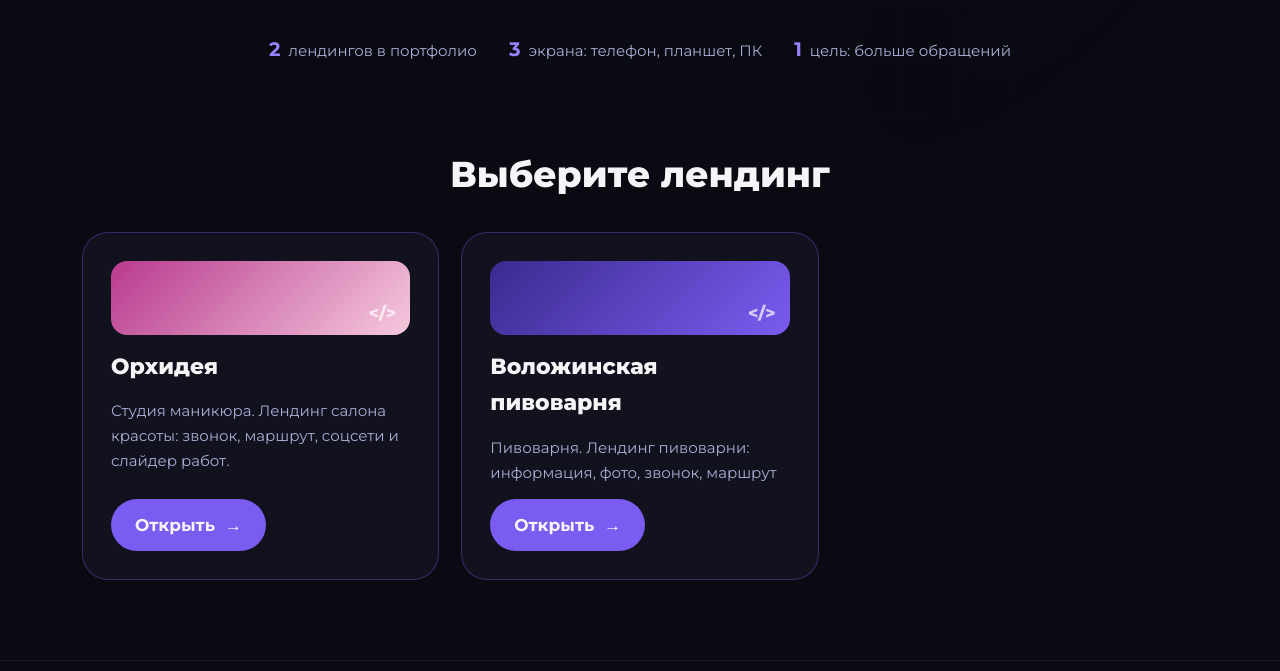
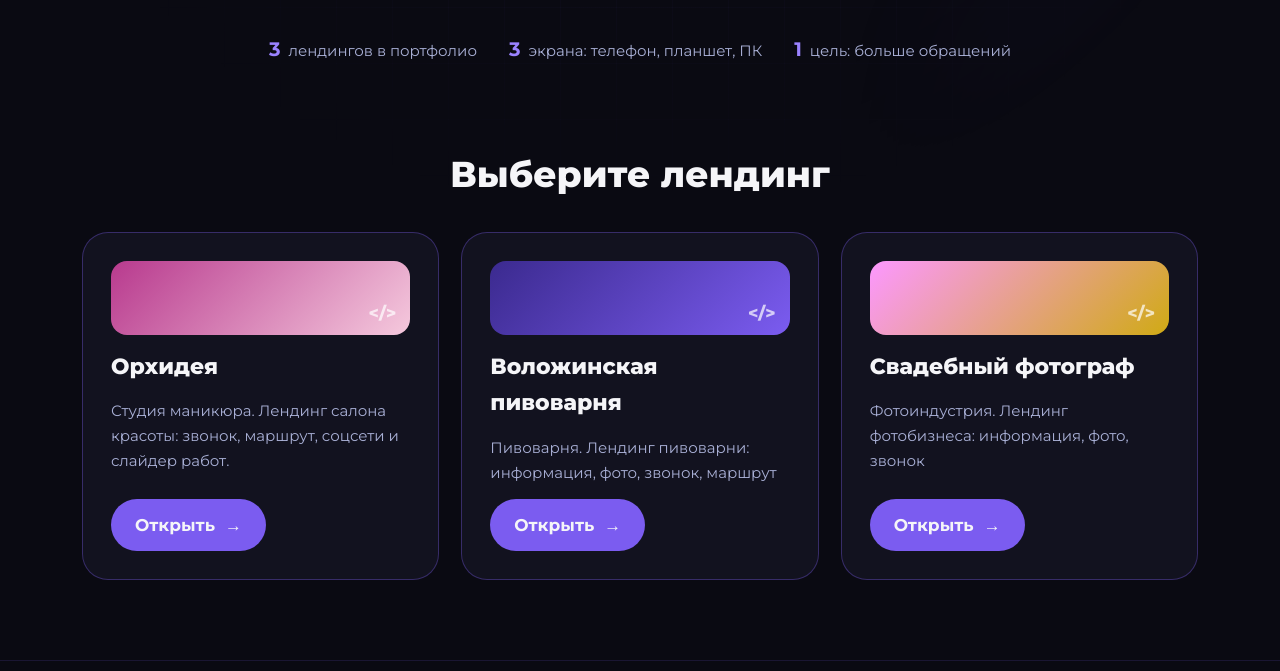
Before and after one commit to GrazTeam/GrazTeam, a plain HTML site: page index.html in a window 1280 px wide. Shown: the part 609-1280 px from the top of the page. Drawn offline with Linux system fonts and the light colour scheme.

Commit message:
init(SvadebniyPhotograph): added to navigator

```diff
--- a/script.js
+++ b/script.js
@@ -15,6 +15,13 @@ const LANDINGS = [
     text: 'Лендинг пивоварни: информация, фото, звонок, маршрут',
     path: 'vol.pivovarnya',
     colors: ['#3b2a8f', '#7b5cf0'],
+  },
+  {
+    title: 'Свадебный фотограф',
+    niche: 'Фотоиндустрия',
+    text: 'Лендинг фотобизнеса: информация, фото, звонок',
+    path: 'SvadebniyPhotograph',
+    colors: ['#fc98ffff', '#d0aa14ff'],
   }
 ];
 
```
Also changed, not shown: SvadebniyPhotograph/index.html (+0 -2 lines).
